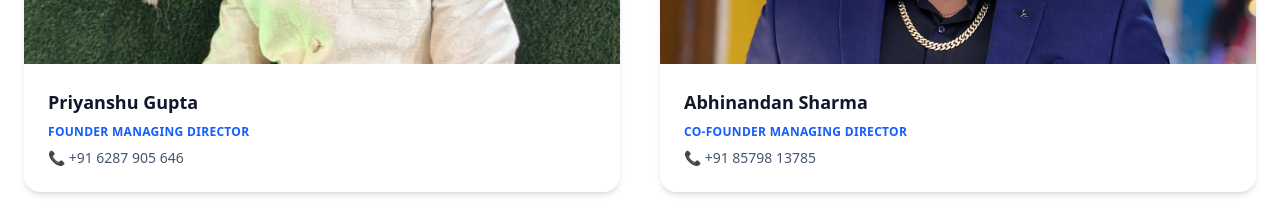
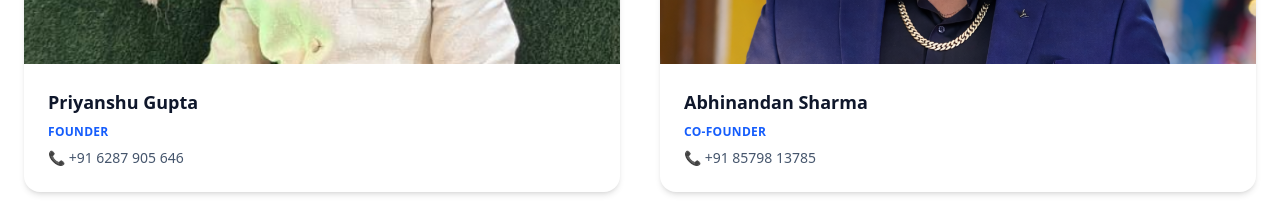
Before and after one commit to Aftab0008/Jai-Shree-Shyam, a React (Vite) app: page / in a window 1280 px wide. Shown: the part 2780-2994 px from the top of the page. Built offline with nearby package versions, Linux system fonts and the light colour scheme.

Commit message:
Remove 'Managing Director' from team member titles

```diff
--- a/src/components/Team.jsx
+++ b/src/components/Team.jsx
@@ -56,7 +56,7 @@ export default function Leadership() {
               </h4>
 
               <p className="text-blue-600 text-xs font-semibold uppercase tracking-wide">
-              FOUNDER Managing Director
+              FOUNDER
               </p>
 
               <p className="text-slate-600 text-sm flex items-center gap-2">
@@ -81,7 +81,7 @@ export default function Leadership() {
               </h4>
 
               <p className="text-blue-600 text-xs font-semibold uppercase tracking-wide">
-                CO-FOUNDER Managing Director
+                CO-FOUNDER
               </p>
 
               <p className="text-slate-600 text-sm flex items-center gap-2">
```
